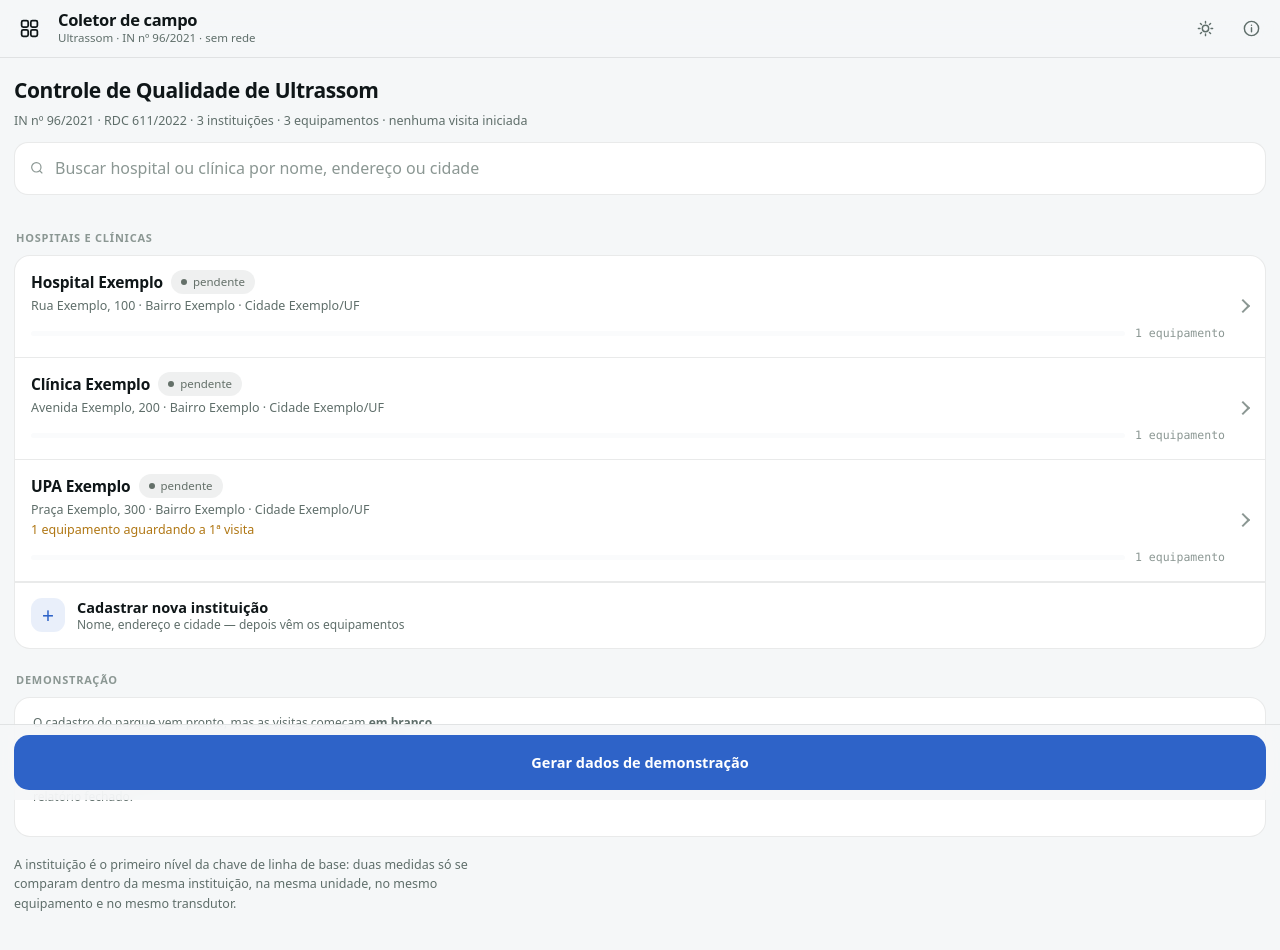
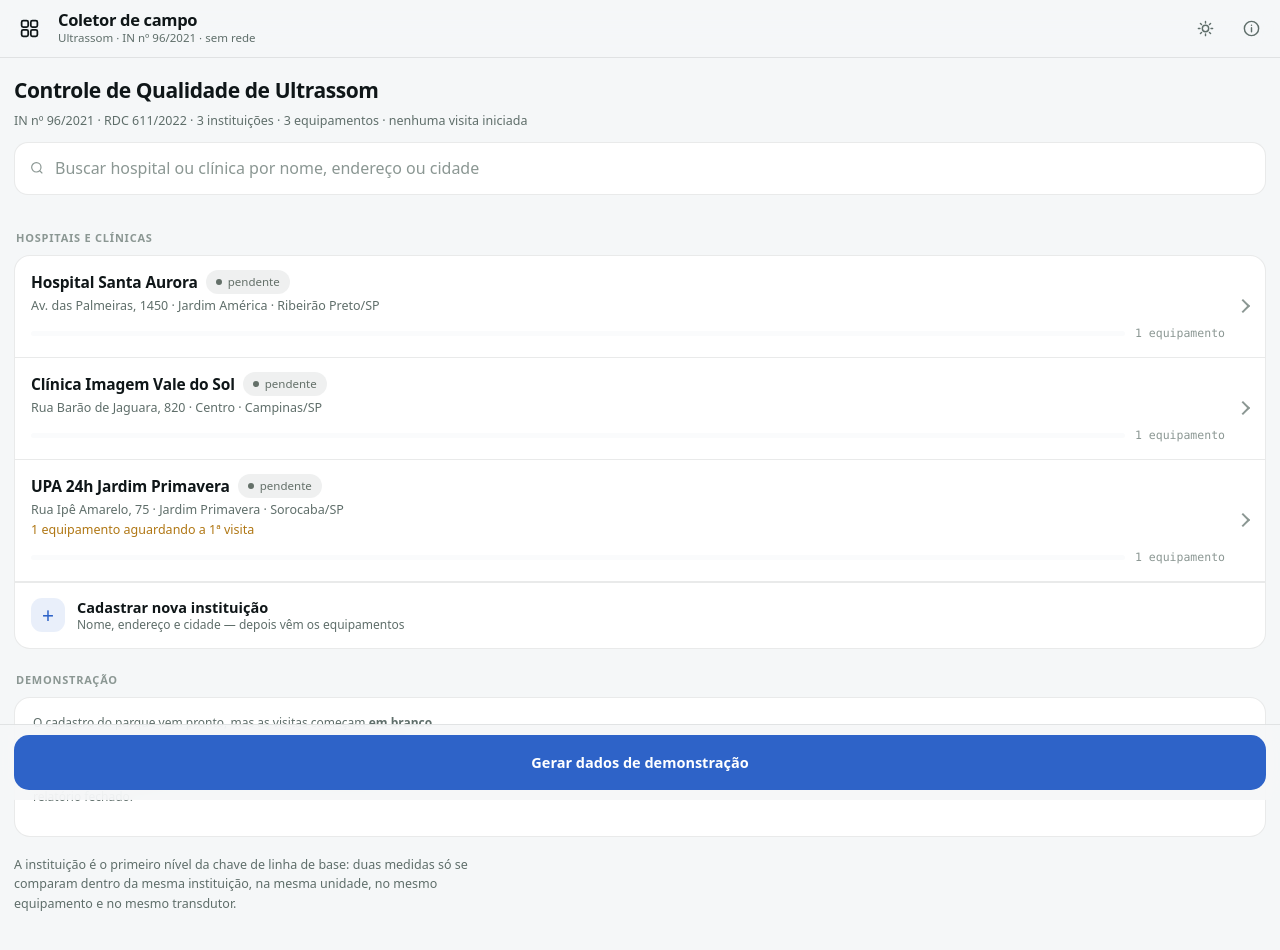
Before and after one commit to gabriel-tardioli/cq-rdc611, a website: page app/coletor-us-in96.html in a window 1280 px wide. Drawn offline with Linux system fonts and the light colour scheme.

Commit message:
Demonstração com clientes fictícios realistas, telas do app e README de produto

```diff
--- a/app/base/semente.js
+++ b/app/base/semente.js
@@ -4,36 +4,36 @@ window.SEMENTE = {
  "clientes": [
   {
    "id": "hospex",
-   "nome": "Hospital Exemplo",
-   "cnpj": "00.000.000/0001-00",
-   "endereco": "Rua Exemplo, 100 · Bairro Exemplo",
-   "cidade": "Cidade Exemplo/UF",
-   "cep": "00000-000",
-   "telefone": "(00) 0000-0000",
-   "rt": "Responsável Técnico Exemplo — CRM/UF 000.000",
-   "alvara": "Alvará sanitário 0000/000000"
+   "nome": "Hospital Santa Aurora",
+   "cnpj": "11.222.333/0001-81",
+   "endereco": "Av. das Palmeiras, 1450 · Jardim América",
+   "cidade": "Ribeirão Preto/SP",
+   "cep": "14020-160",
+   "telefone": "(16) 3512-4800",
+   "rt": "Dra. Helena Duarte — CRM/SP 112.458",
+   "alvara": "Alvará sanitário 3549/2025-118"
   },
   {
    "id": "clinex",
-   "nome": "Clínica Exemplo",
-   "cnpj": "00.000.000/0002-00",
-   "endereco": "Avenida Exemplo, 200 · Bairro Exemplo",
-   "cidade": "Cidade Exemplo/UF",
-   "cep": "00000-000",
-   "telefone": "(00) 0000-0000",
-   "rt": "Responsável Técnico Exemplo — CRM/UF 000.000",
-   "alvara": "Alvará sanitário 0000/000000"
+   "nome": "Clínica Imagem Vale do Sol",
+   "cnpj": "11.444.777/0001-61",
+   "endereco": "Rua Barão de Jaguara, 820 · Centro",
+   "cidade": "Campinas/SP",
+   "cep": "13015-002",
+   "telefone": "(19) 3234-7710",
+   "rt": "Dr. Ricardo Albuquerque — CRM/SP 98.731",
+   "alvara": "Alvará sanitário 3509/2025-044"
   },
   {
    "id": "upaex",
-   "nome": "UPA Exemplo",
-   "cnpj": "00.000.000/0003-00",
-   "endereco": "Praça Exemplo, 300 · Bairro Exemplo",
-   "cidade": "Cidade Exemplo/UF",
-   "cep": "00000-000",
-   "telefone": "(00) 0000-0000",
-   "rt": "Responsável Técnico Exemplo — CRM/UF 000.000",
-   "alvara": "Alvará sanitário 0000/000000"
+   "nome": "UPA 24h Jardim Primavera",
+   "cnpj": "22.333.444/0001-81",
+   "endereco": "Rua Ipê Amarelo, 75 · Jardim Primavera",
+   "cidade": "Sorocaba/SP",
+   "cep": "18052-300",
+   "telefone": "(15) 3228-9100",
+   "rt": "Dra. Camila Nogueira — CRM/SP 134.902",
+   "alvara": "Alvará sanitário 3552/2026-009"
   }
  ],
  "equipamentos": [
@@ -45,7 +45,7 @@ window.SEMENTE = {
    "periodicidade": "Anual",
    "visita": "",
    "validade": "",
-   "unidade": "Unidade Exemplo I",
+   "unidade": "Unidade Central",
    "setor": "Radiologia",
    "sala": "Sala 2 · radiologia geral",
    "marca": "Siemens",
@@ -72,7 +72,7 @@ window.SEMENTE = {
    "periodicidade": "Anual",
    "visita": "",
    "validade": "",
-   "unidade": "Unidade Exemplo II",
+   "unidade": "Unidade Cambuí",
    "setor": "Radiologia",
    "sala": "Sala 1 · radiologia geral",
    "marca": "GE",
@@ -99,7 +99,7 @@ window.SEMENTE = {
    "periodicidade": "Anual",
    "visita": "",
    "validade": "",
-   "unidade": "Unidade Exemplo III",
+   "unidade": "Pronto atendimento",
    "setor": "Radiologia",
    "sala": "Sala única · urgência",
    "marca": "Philips",
@@ -126,7 +126,7 @@ window.SEMENTE = {
    "periodicidade": "Bienal",
    "visita": "",
    "validade": "",
-   "unidade": "Unidade Exemplo I",
+   "unidade": "Unidade Central",
    "setor": "Odontologia",
    "sala": "Consultório 3 · periapical",
    "marca": "Dabi Atlante",
@@ -153,7 +153,7 @@ window.SEMENTE = {
    "periodicidade": "Bienal",
    "visita": "",
    "validade": "",
-   "unidade": "Unidade Exemplo II",
+   "unidade": "Unidade Cambuí",
    "setor": "Odontologia",
    "sala": "Consultório 1 · periapical",
    "marca": "Gnatus",
@@ -180,7 +180,7 @@ window.SEMENTE = {
    "periodicidade": "Bienal",
    "visita": "",
    "validade": "",
-   "unidade": "Unidade Exemplo III",
+   "unidade": "Pronto atendimento",
    "setor": "Odontologia",
    "sala": "Consultório único · urgência",
    "marca": "Procion",
@@ -207,10 +207,10 @@ window.SEMENTE = {
    "periodicidade": "Anual",
    "visita": "20/07/2026",
    "validade": "19/07/2027",
-   "unidade": "Unidade Exemplo I",
+   "unidade": "Unidade Central",
    "marca": "Philips",
    "modelo": "Affiniti 70G",
-   "ns": "US216F0721",
+   "ns": "US221B4387",
    "patrimonio": "—",
    "setor": "Ultrassom",
    "sala": "Diagnóstico por imagem",
@@ -220,7 +220,7 @@ window.SEMENTE = {
       "slot": "T1",
       "tipo": "Linear",
       "modelo": "L12-3",
-      "ns": "21F07PHN",
+      "ns": "22B14KQM",
       "cod": "US-5836",
       "fmax": 12,
       "tec": {
@@ -238,7 +238,7 @@ window.SEMENTE = {
       "slot": "T2",
       "tipo": "Linear",
       "modelo": "L12-5",
-      "ns": "21F0BXHZ",
+      "ns": "22B19TWR",
       "cod": "US-6324",
       "fmax": 12,
       "tec": {
@@ -256,7 +256,7 @@ window.SEMENTE = {
       "slot": "T3",
       "tipo": "Convexo",
       "modelo": "C5-1",
-      "ns": "21F0DQPK",
+      "ns": "22B2ANLX",
       "cod": "US-7131",
       "fmax": 4,
       "tec": {
@@ -282,10 +282,10 @@ window.SEMENTE = {
    "periodicidade": "Anual",
    "visita": "01/07/2026",
    "validade": "30/06/2027",
-   "unidade": "Unidade Exemplo II",
+   "unidade": "Unidade Cambuí",
    "marca": "GE",
    "modelo": "LOGIQ E9",
-   "ns": "LE9117690US8",
+   "ns": "LE9204418US3",
    "patrimonio": "051979",
    "setor": "Ultrassom",
    "sala": "Hemodinâmica",
@@ -295,8 +295,8 @@ window.SEMENTE = {
       "slot": "T1",
       "tipo": "Linear",
       "modelo": "9L-D",
-      "ns": "216589WP2",
-      "cod": "US-0356-L1",
+      "ns": "220417WP8",
+      "cod": "US-0378-L1",
       "fmax": 9,
       "tec": {
        "protocolo": "Carótida",
@@ -313,7 +313,7 @@ window.SEMENTE = {
       "slot": "T2",
       "tipo": "Linear",
       "modelo": "ML6-15-D",
-      "ns": "115480YP6",
+      "ns": "118833YP1",
       "cod": "US-0378-L2",
       "fmax": 15,
       "tec": {
@@ -331,8 +331,8 @@ window.SEMENTE = {
       "slot": "T3",
       "tipo": "Convexo",
       "modelo": "C1-5-D",
-      "ns": "121040YP0",
-      "cod": "US-0356-C2",
+      "ns": "123590YP4",
+      "cod": "US-0378-C3",
       "fmax": 5,
       "tec": {
        "protocolo": "Abdome",
@@ -357,7 +357,7 @@ window.SEMENTE = {
    "periodicidade": "Anual",
    "visita": "",
    "validade": "",
-   "unidade": "Unidade Exemplo III",
+   "unidade": "Pronto atendimento",
    "marca": "Mindray",
    "modelo": "DC-40",
    "ns": "DC40D9922",
--- a/app/coletor-us-in96.html
+++ b/app/coletor-us-in96.html
@@ -1163,23 +1163,23 @@ const INSPECAO_TRANSD = ['Transdutor', 'Interferência'];
    de alguém. Marca e modelo de equipamento são de catálogo público e ficam
    como estão, porque é o que dá verossimilhança à demonstração. */
 const HOSPITAIS = [
-  {id:'hospex', nome:'Hospital Exemplo', cnpj:'00.000.000/0001-00',
-   endereco:'Rua Exemplo, 100 · Bairro Exemplo',
-   cidade:'Cidade Exemplo/UF', cep:'00000-000', telefone:'(00) 0000-0000',
-   rt:'Responsável Técnico Exemplo — CRM/UF 000.000',
-   alvara:'Alvará sanitário 0000/000000'},
-
-  {id:'clinex', nome:'Clínica Exemplo', cnpj:'00.000.000/0002-00',
-   endereco:'Avenida Exemplo, 200 · Bairro Exemplo',
-   cidade:'Cidade Exemplo/UF', cep:'00000-000', telefone:'(00) 0000-0000',
-   rt:'Responsável Técnico Exemplo — CRM/UF 000.000',
-   alvara:'Alvará sanitário 0000/000000'},
-
-  {id:'upaex', nome:'UPA Exemplo', cnpj:'00.000.000/0003-00',
-   endereco:'Praça Exemplo, 300 · Bairro Exemplo',
-   cidade:'Cidade Exemplo/UF', cep:'00000-000', telefone:'(00) 0000-0000',
-   rt:'Responsável Técnico Exemplo — CRM/UF 000.000',
-   alvara:'Alvará sanitário 0000/000000'}
+  {id:'hospex', nome:'Hospital Santa Aurora', cnpj:'11.222.333/0001-81',
+   endereco:'Av. das Palmeiras, 1450 · Jardim América',
+   cidade:'Ribeirão Preto/SP', cep:'14020-160', telefone:'(16) 3512-4800',
+   rt:'Dra. Helena Duarte — CRM/SP 112.458',
+   alvara:'Alvará sanitário 3549/2025-118'},
+
+  {id:'clinex', nome:'Clínica Imagem Vale do Sol', cnpj:'11.444.777/0001-61',
+   endereco:'Rua Barão de Jaguara, 820 · Centro',
+   cidade:'Campinas/SP', cep:'13015-002', telefone:'(19) 3234-7710',
+   rt:'Dr. Ricardo Albuquerque — CRM/SP 98.731',
+   alvara:'Alvará sanitário 3509/2025-044'},
+
+  {id:'upaex', nome:'UPA 24h Jardim Primavera', cnpj:'22.333.444/0001-81',
+   endereco:'Rua Ipê Amarelo, 75 · Jardim Primavera',
+   cidade:'Sorocaba/SP', cep:'18052-300', telefone:'(15) 3228-9100',
+   rt:'Dra. Camila Nogueira — CRM/SP 134.902',
+   alvara:'Alvará sanitário 3552/2026-009'}
 ];
 
 const hospPorId = id => HOSPITAIS.find(h => h.id === id) ||
@@ -1196,17 +1196,17 @@ const PARQUE = [
   {
     id:'US-0614', relatorio:'2026/0471', periodicidade:'Anual',
     visita:'20/07/2026', validade:'19/07/2027',
-    hosp:'hospex', unidade:'Unidade Exemplo I',
-    marca:'Philips', modelo:'Affiniti 70G', ns:'US216F0721',
+    hosp:'hospex', unidade:'Unidade Central',
+    marca:'Philips', modelo:'Affiniti 70G', ns:'US221B4387',
     patrimonio:'—', setor:'Ultrassom', sala:'Diagnóstico por imagem',
     transdutores:[
-      {slot:'T1', tipo:'Linear',  modelo:'L12-3', ns:'21F07PHN', cod:'US-5836', fmax:12,
+      {slot:'T1', tipo:'Linear',  modelo:'L12-3', ns:'22B14KQM', cod:'US-5836', fmax:12,
        tec:{protocolo:'Vasc Carótida', potencia:'-0,5 dB', ad:'61', profmax:'10 cm',
             rejeicao:'0', graymap:'3', bandafocal:'0', densidade:'2'}},
-      {slot:'T2', tipo:'Linear',  modelo:'L12-5', ns:'21F0BXHZ', cod:'US-6324', fmax:12,
+      {slot:'T2', tipo:'Linear',  modelo:'L12-5', ns:'22B19TWR', cod:'US-6324', fmax:12,
        tec:{protocolo:'Vasc Carótida', potencia:'—', ad:'56', profmax:'8 cm',
             rejeicao:'0', graymap:'2', bandafocal:'0', densidade:'2'}},
-      {slot:'T3', tipo:'Convexo', modelo:'C5-1',  ns:'21F0DQPK', cod:'US-7131', fmax:4,
+      {slot:'T3', tipo:'Convexo', modelo:'C5-1',  ns:'22B2ANLX', cod:'US-7131', fmax:4,
        tec:{protocolo:'Abdome geral', potencia:'—', ad:'60', profmax:'16 cm',
             rejeicao:'0', graymap:'3', bandafocal:'2', densidade:'3'}}
     ],
@@ -1218,17 +1218,17 @@ const PARQUE = [
   {
     id:'US-0378', relatorio:'2026/0403', periodicidade:'Anual',
     visita:'01/07/2026', validade:'30/06/2027',
-    hosp:'clinex', unidade:'Unidade Exemplo II',
-    marca:'GE', modelo:'LOGIQ E9', ns:'LE9117690US8',
+    hosp:'clinex', unidade:'Unidade Cambuí',
+    marca:'GE', modelo:'LOGIQ E9', ns:'LE9204418US3',
     patrimonio:'051979', setor:'Ultrassom', sala:'Hemodinâmica',
     transdutores:[
-      {slot:'T1', tipo:'Linear',  modelo:'9L-D',     ns:'216589WP2', cod:'US-0356-L1', fmax:9,
+      {slot:'T1', tipo:'Linear',  modelo:'9L-D',     ns:'220417WP8', cod:'US-0378-L1', fmax:9,
        tec:{protocolo:'Carótida', potencia:'100', ad:'72', profmax:'20 cm',
             rejeicao:'0', graymap:'H', bandafocal:'0', densidade:'2'}},
-      {slot:'T2', tipo:'Linear',  modelo:'ML6-15-D', ns:'115480YP6', cod:'US-0378-L2', fmax:15,
+      {slot:'T2', tipo:'Linear',  modelo:'ML6-15-D', ns:'118833YP1', cod:'US-0378-L2', fmax:15,
        tec:{protocolo:'Carótida', potencia:'100', ad:'72', profmax:'12 cm',
             rejeicao:'0', graymap:'H', bandafocal:'2', densidade:'1'}},
-      {slot:'T3', tipo:'Convexo', modelo:'C1-5-D',   ns:'121040YP0', cod:'US-0356-C2', fmax:5,
+      {slot:'T3', tipo:'Convexo', modelo:'C1-5-D',   ns:'123590YP4', cod:'US-0378-C3', fmax:5,
        tec:{protocolo:'Abdome', potencia:'100', ad:'69', profmax:'33 cm',
             rejeicao:'0', graymap:'G', bandafocal:'2', densidade:'3'}}
     ],
@@ -1240,7 +1240,7 @@ const PARQUE = [
   {
     id:'US-0912', relatorio:'', periodicidade:'Anual',
     visita:'', validade:'',
-    hosp:'upaex', unidade:'Unidade Exemplo III',
+    hosp:'upaex', unidade:'Pronto atendimento',
     marca:'Mindray', modelo:'DC-40', ns:'DC40D9922',
     patrimonio:'062441', setor:'Ultrassom', sala:'Sala de procedimentos',
     semHistorico:true,
@@ -2900,9 +2900,9 @@ function telaTeste(){
    preencher aqui e a capa, o cabeçalho de folha e o bloco de assinaturas
    passam a sair com os dados do serviço que emite o laudo. */
 const EMISSOR = {
-  razao:'[Razão social do serviço de física médica]',
-  endereco:'[Endereço · cidade/UF · CEP]',
-  contato:'[Telefone · e-mail · site]'
+  razao:'Lumen Física Médica Ltda. · demonstração',
+  endereco:'Rua Conde do Pinhal, 2210 · São Carlos/SP · 13560-140',
+  contato:'(16) 3307-5200 · contato@exemplo.com.br'
 };
 
 const NORMA = {
--- a/app/sw.js
+++ b/app/sw.js
@@ -11,7 +11,7 @@
    antigo indefinidamente.
    ========================================================================== */
 
-const VERSAO = 'cq-rdc611-v23';
+const VERSAO = 'cq-rdc611-v24';
 const RECURSOS = [
   './',
   './index.html',
```
Also changed, not shown: app/coletor-odi-in95.html (+25 -25 lines), app/coletor-rx-in90.html (+25 -25 lines), README.md, docs/img/clientes.png (added), docs/img/ensaio.png (added), docs/img/inicio.png (added), docs/img/modalidades.png (added), docs/img/roteiro.png (added), docs/img/vistoria.png (added), docs/img/vitrine.png (added).
